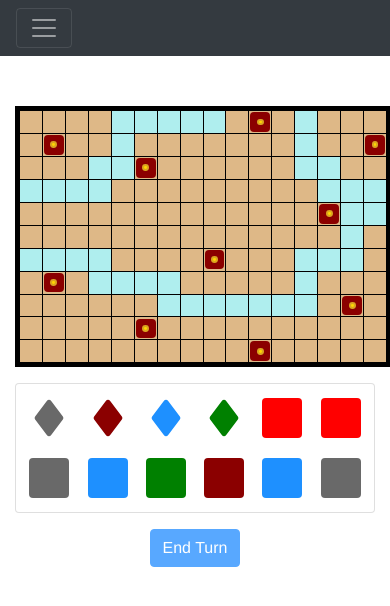
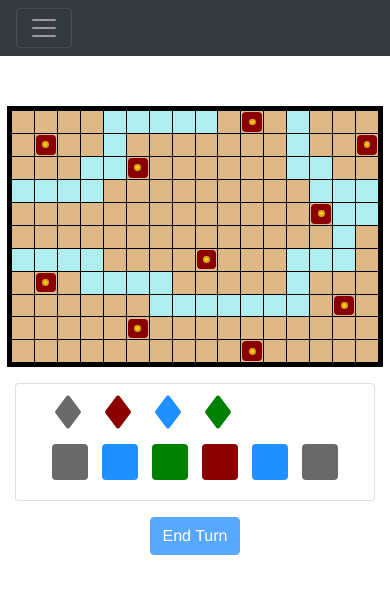
Before and after one commit to joshuahysong/RiverGame, a Vue app: page / in a window 390 px wide. Shown: the top 606 px of the page. Built offline with nearby package versions, Linux system fonts and the light colour scheme.

Commit message:
Further responsive adjustments

```diff
--- a/src/App.vue
+++ b/src/App.vue
@@ -14,7 +14,7 @@
         </b-navbar>
         <div class="main-app container-fluid">
             <div class="row">
-                <div class="col">
+                <div class="col p-0">
                     <div class="map-container">
                         <div class="grid">
                             <map-square class="cell"
@@ -30,7 +30,7 @@
                 </div>
             </div>
             <div class="row mt-3">
-                <div class="col-12 col-md-6 offset-md-3">
+                <div class="col-12 col-md-6 col-lg-4 offset-md-3 offset-lg-4">
                     <player-hand v-if="currentPlayer?.isHuman" :player="currentPlayer" size="lg" selectable />
                     <div v-else class="card">
                         <div class="card-body">
@@ -165,16 +165,16 @@ export default {
 
     .grid {
         display: grid;
-        grid-template-columns: repeat(16, calc(40vw / 16));
-        grid-template-rows: repeat(11, calc(40vw / 16));
+        grid-template-columns: repeat(16, calc(50vw / 16));
+        grid-template-rows: repeat(11, calc(50vw / 16));
         grid-gap: 2px;
     }
 
     @media (max-width: 1199.98px) {
         .grid {
             display: grid;
-            grid-template-columns: repeat(16, calc(60vw / 16));
-            grid-template-rows: repeat(11, calc(60vw / 16));
+            grid-template-columns: repeat(16, calc(70vw / 16));
+            grid-template-rows: repeat(11, calc(70vw / 16));
             grid-gap: 2px;
         }
     }
--- a/src/components/CivilizationTile.vue
+++ b/src/components/CivilizationTile.vue
@@ -1,10 +1,5 @@
 <template>
-    <div class="tile d-flex mx-auto" :class="tileClass"
-        :style="{
-            'height': `${size}px`,
-            'width':  `${size}px`
-        }"
-    >
+    <div class="tile d-flex mx-auto" :class="tileClass">
         <div v-if="isTreasure" class="treasure-icon mx-auto my-auto"></div>
     </div>
 </template>
@@ -17,16 +12,12 @@ export default {
     name: 'CivilizationTile',
     props: {
         tileType: Number,
-        size: Number,
         selected: Boolean
     },
     computed: {
         tileClass() {
-            let cssClass = ''
-            cssClass += helpers.getTileNameByType(this.tileType)
-            if (this.selected){
-                cssClass += ' selected'
-            }
+            let cssClass = helpers.getTileNameByType(this.tileType)
+            cssClass += this.selected ? ' selected' : ''
             return cssClass
         },
         isTreasure() {
--- a/src/components/LeaderTile.vue
+++ b/src/components/LeaderTile.vue
@@ -1,6 +1,6 @@
 <template>
-    <div class="d-flex justify-content-center align-content-center">
-        <b-icon class="tile" :icon="icon" :class="tileClass" :style="style" />
+    <div class="tile" :class="{'selected': selected}">
+        <b-icon class="h-100 w-100" :icon="icon" :class="tileClass" />
     </div>
 </template>
 
@@ -11,21 +11,12 @@ export default {
     name: 'LeaderTile',
     props: {
         tileType: Number,
-        size: Number,
         playerId: Number,
         selected: Boolean
     },
     computed: {
         tileClass() {
-            let cssClass = ''
-            cssClass += helpers.getTileNameByType(this.tileType)
-            if (this.selected){
-                cssClass += ' selected'
-            }
-            return cssClass
-        },
-        style() {
-            return `height: ${this.size}px; width: ${this.size}px`
+            return helpers.getTileNameByType(this.tileType)
         },
         icon() {
             return `suit-${helpers.getPlayerIconNameById(this.playerId)}-fill`
--- a/src/components/PlayerHand.vue
+++ b/src/components/PlayerHand.vue
@@ -1,41 +1,34 @@
 <template>
     <div class="card">
-        <div class="card-body p-1">
-            <div class="row no-gutters align-items-center justify-content-center"
-                :style="rowStyle">
-                <div v-for="(tileType, index) in player.leaders"
+        <div class="card-body p-2">
+            <div class="row no-gutters">
+                <div class="col d-flex h-100">
+                    <div class="mx-auto my-auto align-items-center"
+                        :style="gridStyle">
+                        <leader-tile
+                        v-for="(tileType, index) in player.leaders"
                             :key="index"
-                    class="col-2"
-                    :class="{'p-1': size === 'sm'}">
-                    <leader-tile
                             :size="iconSize"
                             :tile-type="tileType"
                             :player-id="player.id"
                             :selected="isSelectedTile(index, true)"
                             @click.native="selectLeader(index)" />
                     </div>
-                <div v-for="(n, index) in player.catastropheTiles"
-                    :key="'catastrophe-' + index"
-                    class="col-2"
-                    :class="{'p-1': size === 'sm'}">
-                    <civilization-tile
-                        :size="iconSize"
-                        :tile-type="catastropheTileType"
-                        :selected="isSelectedTile(n, false)"
-                        @click.native="selectHandTile(n)" />
                 </div>
             </div>
-            <div class="row no-gutters align-items-center justify-content-center"
+            <div class="row no-gutters"
                 :style="rowStyle">
-                <div v-for="(tileType, index) in player.hand"
+                <div class="col d-flex h-100">
+                    <div class="mx-auto my-auto align-items-center"
+                        :style="gridStyle">
+                        <civilization-tile
+                            v-for="(tileType, index) in player.hand"
                             :key="index"
-                    class="col-2"
-                    :class="{'p-1': size === 'sm'}">
-                    <civilization-tile
                             :size="iconSize"
                             :tile-type="tileType"
                             :selected="isSelectedTile(index, false)"
                             @click.native="selectHandTile(index)" />
+                    </div>
                 </div>
             </div>
         </div>
@@ -72,6 +65,13 @@ export default {
         rowStyle() {
             return `height: ${(this.size === 'lg' ? 60 : 30)}px`
         },
+        gridStyle() {
+            let gridSize = this.size === 'lg' ? 40 : 20
+            return `display: grid;
+                grid-template-columns: repeat(6, ${gridSize}px);
+                grid-template-rows: repeat(1, ${gridSize}px);
+                grid-gap: ${gridSize / 4}px;`
+        },
         catastropheTileType(){
             return tileTypes.catastrophe
         }
@@ -93,10 +93,3 @@ export default {
     }
 }
 </script>
-
-<style scoped>
-.selected-tile {
-    border: 5px solid black;
-    box-sizing: content-box;
-}
-</style>
```
Lines whose indentation alone changed are shown as unchanged.
